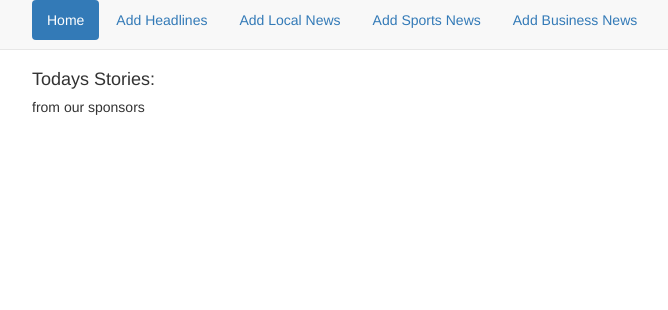
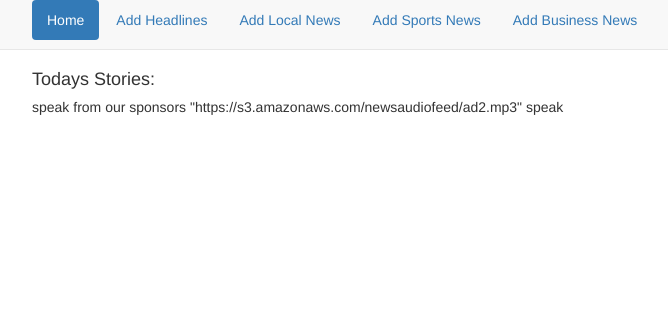
Before and after one commit to chucklapress/gville_news_portal, a Django app: a page that uses templates/app/headlinearticle_list.html in a window 1280 px wide. Shown: the top 310 px of the page, without its empty margins (38-706 px from the left). Run offline with Django 3.2, Linux system fonts and the light colour scheme; data that the repository does not hold is empty; some libraries are stand-ins or nearby versions.

Commit message:
changed dumb

```diff
--- a/templates/app/headlinearticle_list.html
+++ b/templates/app/headlinearticle_list.html
@@ -7,8 +7,7 @@
 <h4>Todays Stories:</h4>
 
 <h5>
-  <speak>from our sponsors<audio src="https://s3.amazonaws.com/newsaudiofeed/ad2.mp3" />
-  </speak>
+  speak from our sponsors "https://s3.amazonaws.com/newsaudiofeed/ad2.mp3" speak
 </h5>
 
 
```
